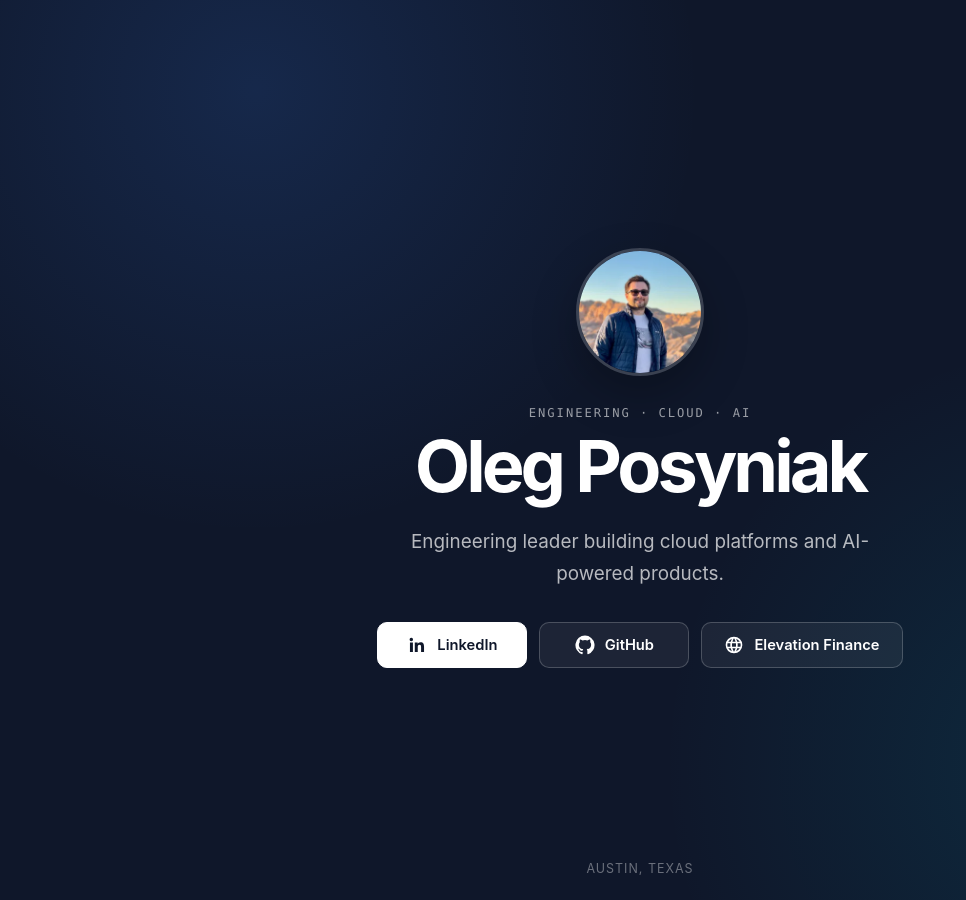
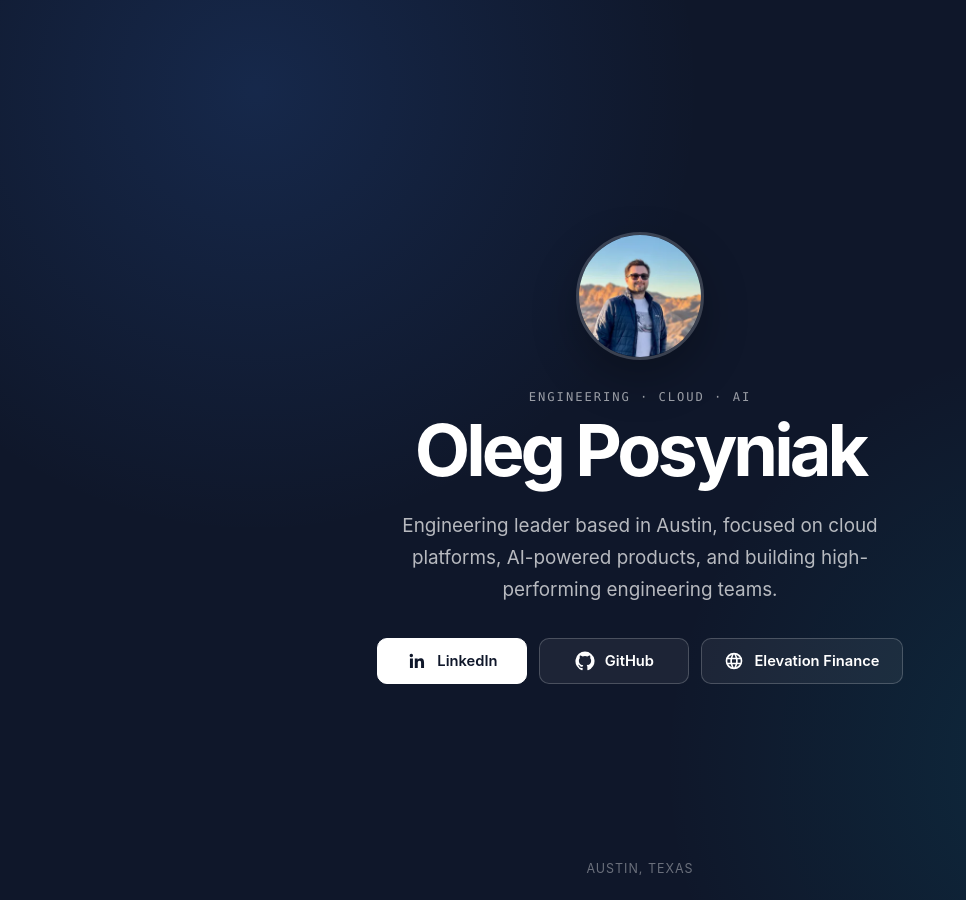
Before and after one commit to shiftedreality/shiftedreality.github.io, a Jekyll site: the page built from index.html, in a window 1280 px wide. Shown: the whole page, without its empty margins (0-966 px from the left). Built offline with Jekyll 4.4.1, drawn with Linux system fonts in a browser that asks for light colours.

Commit message:
Add professional bio to landing page

```diff
--- a/_config.yml
+++ b/_config.yml
@@ -9,7 +9,7 @@ name: Oleg Posyniak
 author: Oleg Posyniak
 
 # Short bio or description (displayed in the header)
-description: Engineering leader building cloud platforms and AI-powered products.
+description: Engineering leader based in Austin, focused on cloud platforms, AI-powered products, and building high-performing engineering teams.
 
 # URL of your avatar or profile pic (you could use your GitHub profile pic)
 avatar: /images/avatar.jpeg
--- a/index.html
+++ b/index.html
@@ -1,7 +1,7 @@
 ---
 layout: landing
 title: Oleg Posyniak
-description: Engineering leader building cloud platforms and AI-powered products.
+description: Engineering leader based in Austin, focused on cloud platforms, AI-powered products, and building high-performing engineering teams.
 ---
 
 <main class="landing" aria-labelledby="landing-title">
@@ -10,7 +10,7 @@ description: Engineering leader building cloud platforms and AI-powered products
 
     <p class="landing-eyebrow">Engineering · Cloud · AI</p>
     <h1 id="landing-title">Oleg Posyniak</h1>
-    <p class="landing-intro">Engineering leader building cloud platforms and AI-powered products.</p>
+    <p class="landing-intro">Engineering leader based in Austin, focused on cloud platforms, AI-powered products, and building high-performing engineering teams.</p>
 
     <div class="landing-links" aria-label="Social profiles">
       <a class="landing-link landing-link-primary" href="https://www.linkedin.com/in/{{ site.footer-links.linkedin }}/" target="_blank" rel="me noopener noreferrer">
```
